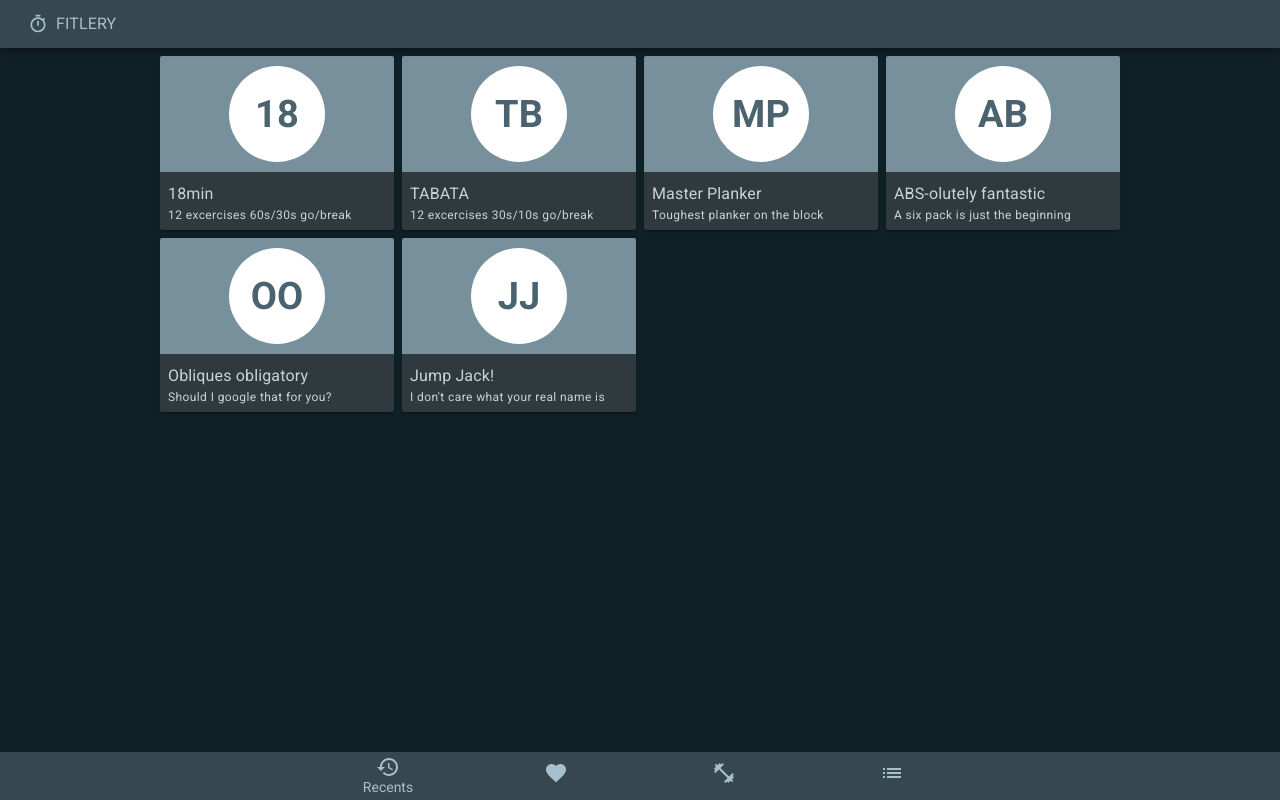
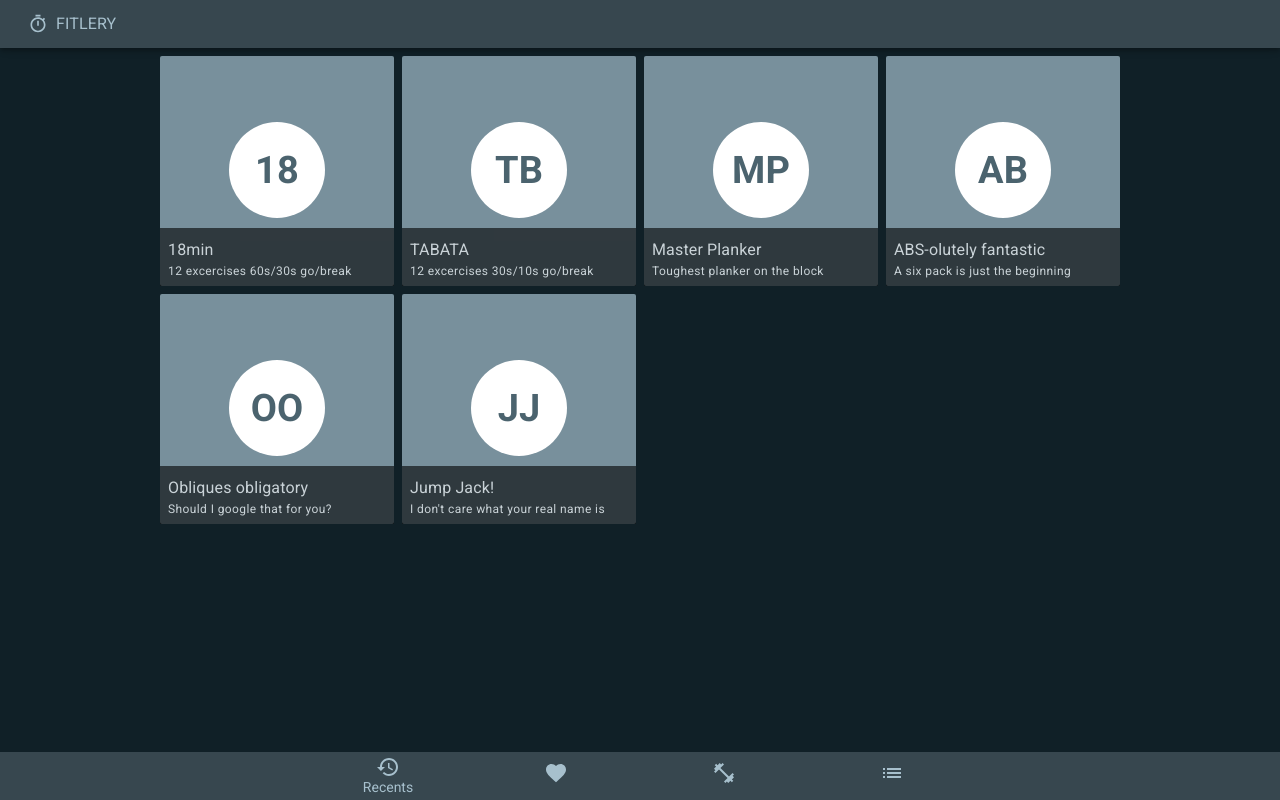
Before and after one commit to m00k/fitlery-web, a React (Create React App) app: page /workouts in a window 1280 px wide. Built offline with nearby package versions, Linux system fonts and the light colour scheme.

Commit message:
refactor(workout list): replace mui card w/ custom styled component

```diff
--- a/src/workout/Workout.tsx
+++ b/src/workout/Workout.tsx
@@ -1,8 +1,11 @@
 import Avatar from '@material-ui/core/Avatar';
-import Paper from '@material-ui/core/Paper';
+import Box from '@material-ui/core/Box';
 import { createStyles, makeStyles, Theme } from '@material-ui/core/styles';
+import useTheme from '@material-ui/core/styles/useTheme';
 import Typography from '@material-ui/core/Typography';
+import { style } from '@material-ui/system';
 import React from 'react';
+import styled from 'styled-components';
 import { WorkoutData } from './data';
 
 
@@ -15,17 +18,6 @@ const useStyles = makeStyles((theme: Theme) =>
       fontWeight: theme.typography.fontWeightBold,
       gridRow: 'span 3',
       padding: '3rem',
-    },
-    card: {
-      [theme.breakpoints.up('xs')]: { gridColumn: 'span 12', },
-      // TODO: set in theme
-      [theme.breakpoints.up(theme.breakpoints.values.sm * 2 / 3)]: { gridColumn: 'span 6', },
-      [theme.breakpoints.up('md')]: { gridColumn: 'span 3', },
-      backgroundColor: theme.palette.secondary.main,
-      borderRadius: 2,
-      display: 'grid',
-      gridTemplateRows: '3fr 2fr',
-      paddingTop: theme.spacing(1),
     },
     content: {
       backgroundColor: theme.palette.common.black,
@@ -44,12 +36,38 @@ const useStyles = makeStyles((theme: Theme) =>
   }),
 );
 
+const gridColumn = style({
+  prop: 'gridColumn',
+  themeKey: 'breakpoints',
+});
+
+const gridTemplateColumns = style({
+  prop: 'gridTemplateColumns',
+  themeKey: 'spacing',
+});
+
+const gridTemplateRows = style({
+  prop: 'gridTemplateRows',
+  themeKey: 'spacing',
+});
+
+const GridItem = styled(Box)`${gridColumn}${gridTemplateColumns}${gridTemplateRows}`;
+
 const Workout = (props: { workout: WorkoutData }) => {
   const { workout } = props;
+  const theme = useTheme();
   const classes = useStyles();
 
   return (
-    <Paper key={workout.title} className={classes.card}>
+    <GridItem
+      key={workout.title}
+      bgcolor={theme.palette.secondary.main}
+      borderRadius={2}
+      display='grid'
+      gridColumn={['span 6', 'span 4', 'span 3']}
+      gridTemplateRows='3fr 2fr'
+      pt={theme.spacing(1)}
+    >
       <div className={classes.header}>
         <Avatar className={classes.avatar}>
           {workout.short}
@@ -63,7 +81,7 @@ const Workout = (props: { workout: WorkoutData }) => {
           {workout.description}
         </Typography>
       </div>
-    </Paper>
+    </GridItem>
   );
 }
 
```
